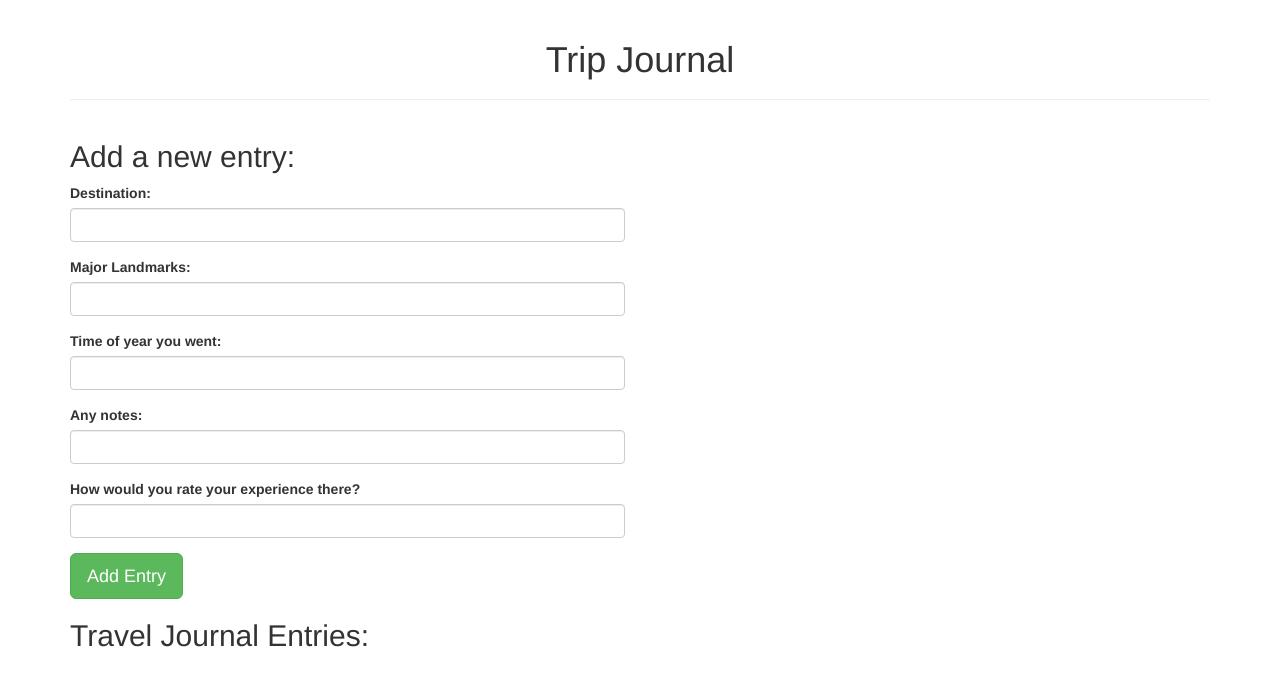
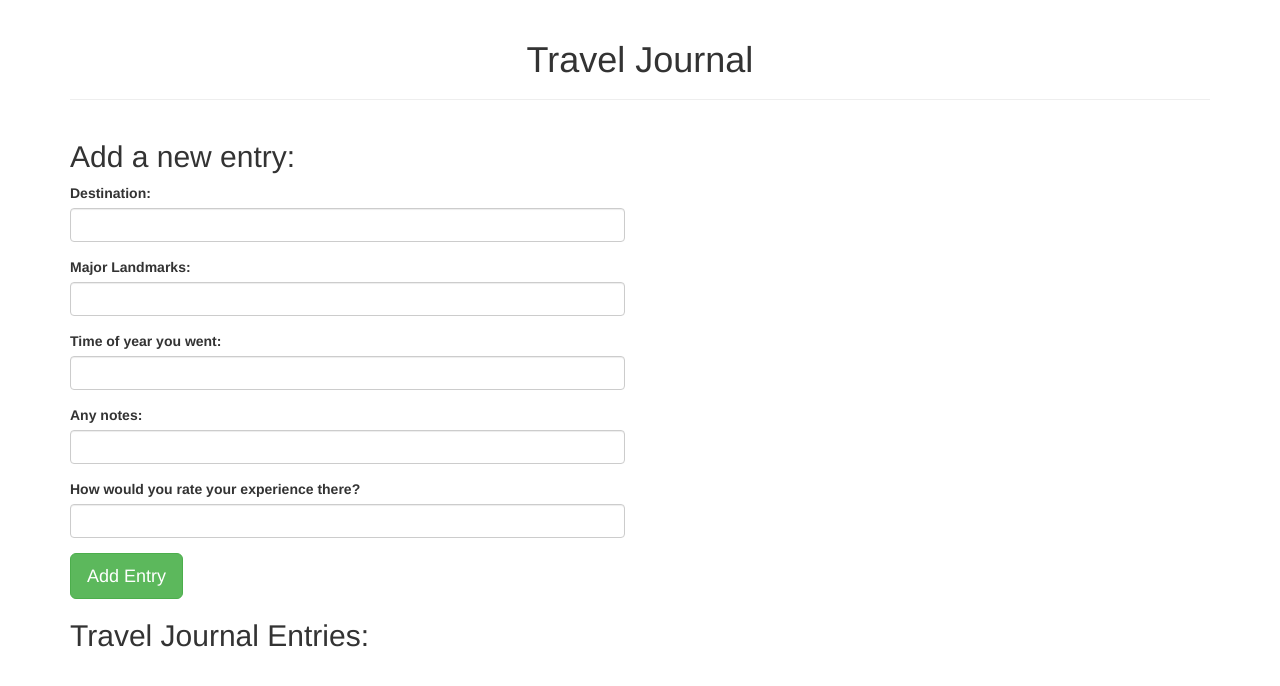
Before and after one commit to WilliamKulha/places, a plain HTML site: page index.html in a window 1280 px wide. Drawn offline with Linux system fonts and the light colour scheme.

Commit message:
Change title of the page.

```diff
--- a/index.html
+++ b/index.html
@@ -11,7 +11,7 @@
   <body>
     <div class="container">
       <div class="text-center page-header">
-        <h1>Trip Journal</h1>
+        <h1>Travel Journal</h1>
       </div>
 
       <div class="row">
```
